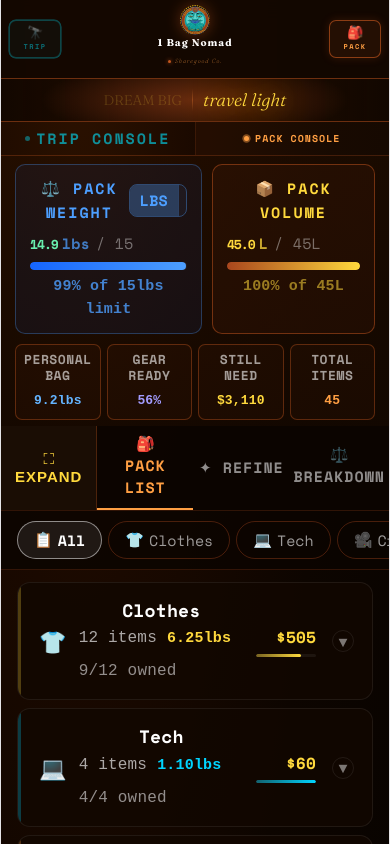
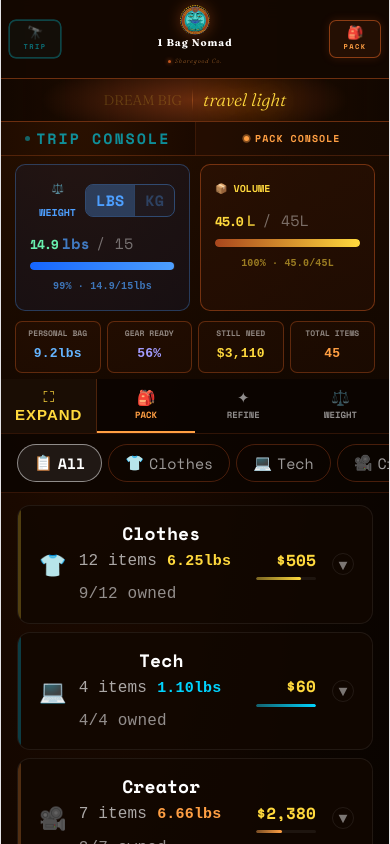
Before and after one commit to mikolangelo2-art/1-Bag-Nomad, a React (Vite) app: page / in a window 390 px wide. Both pictures are taken after a click on the element "PACK CONSOLE". Shown: the top 844 px of the page. Built offline with nearby package versions, Linux system fonts and the light colour scheme.

Commit message:
fix: mobile segment rows compact + pack stats tighter

```diff
--- a/src/App.jsx
+++ b/src/App.jsx
@@ -968,20 +968,20 @@ function SegmentRow({segment,phaseId,phaseColor,intelSnippet,isLast}) {
           <div style={{width:7,height:7,borderRadius:"50%",background:tc,flexShrink:0,boxShadow:open?`0 0 7px ${tc}`:"none"}}/>
           <div style={{flex:1,minWidth:0}}>
             <div style={{display:"flex",alignItems:"center",gap:7,marginBottom:3,flexWrap:"wrap"}}>
-              <span style={{fontSize:15,fontWeight:700,color:"#FFF",fontFamily:"'Space Mono',monospace"}}>{segment.name}</span>
-              <span style={{fontSize:15,color:tc,background:`${tc}16`,border:`1px solid ${tc}33`,borderRadius:10,padding:"1px 7px",letterSpacing:1,fontWeight:700}}>{TI[segment.type]} {segment.type?.toUpperCase()}</span>
+              <span style={{fontSize:12,fontWeight:600,color:"#FFF",fontFamily:"'Space Mono',monospace",overflow:"hidden",textOverflow:"ellipsis",whiteSpace:"nowrap"}}>{segment.name}</span>
+              <span style={{fontSize:9,color:tc,background:`${tc}14`,border:`1px solid ${tc}28`,borderRadius:8,padding:"1px 6px",letterSpacing:0.5,fontWeight:600,whiteSpace:"nowrap",flexShrink:0}}>{segment.type?.toUpperCase()}</span>
               {segment.note&&<span style={{fontSize:15,color:"rgba(255,255,255,0.72)",fontStyle:"italic"}}>{segment.note}</span>}
             </div>
             <div style={{display:"flex",gap:9,fontSize:15,alignItems:"center",flexWrap:"wrap"}}>
-              <span style={{color:"rgba(255,255,255,0.88)",fontWeight:700,fontFamily:"'Space Mono',monospace"}}>{fD(segment.arrival)} → {fD(segment.departure)}</span>
-              <span style={{color:tc,fontWeight:900,fontSize:15}}>🌙 {segment.nights}n</span>
+              <span style={{color:"rgba(255,255,255,0.75)",fontWeight:500,fontFamily:"'Space Mono',monospace",fontSize:11}}>{fD(segment.arrival)} → {fD(segment.departure)}</span>
+              <span style={{color:tc,fontWeight:700,fontSize:11,whiteSpace:"nowrap"}}>🌙 {segment.nights}n</span>
               {segment.diveCount>0&&<span style={{color:"#00E5FF",fontSize:15}}>🤿 {segment.diveCount}</span>}
             </div>
           </div>
           <div style={{display:"flex",flexDirection:"column",alignItems:"flex-end",gap:5,flexShrink:0}}>
             <ProgDots phaseId={phaseId} segment={segment} intelSnippet={intelSnippet}/>
-            <div style={{fontSize:15,fontWeight:900,color:"#FFD93D",fontFamily:"'Space Mono',monospace"}}>{fmt(segment.budget)}</div>
-            <div style={{fontSize:15.5,color:"rgba(255,255,255,0.68)",fontFamily:"monospace"}}>{fmt(Math.round(segment.budget/Math.max(segment.nights,1)))}/night</div>
+            <div style={{fontSize:12,fontWeight:700,color:"#FFD93D",fontFamily:"'Space Mono',monospace"}}>{fmt(segment.budget)}</div>
+            <div style={{fontSize:10,color:"rgba(255,255,255,0.45)",fontFamily:"monospace"}}>{fmt(Math.round(segment.budget/Math.max(segment.nights,1)))}/n</div>
           </div>
           <div style={{width:18,height:18,borderRadius:"50%",border:`1px solid rgba(255,255,255,${open?"0.28":"0.18"})`,display:"flex",alignItems:"center",justifyContent:"center",flexShrink:0,marginLeft:4}}>
             <span style={{fontSize:15,color:open?"#00E5FF":"rgba(255,255,255,0.75)",display:"inline-block",transform:open?"rotate(180deg)":"none",transition:"transform 0.2s"}}>▼</span>
@@ -1527,7 +1527,7 @@ function PackConsole({tripData,onExpedition,isFullscreen,setFullscreen}) {
           {/* Weight hero */}
           <div style={{background:"rgba(21,101,255,0.07)",border:"1px solid rgba(77,159,255,0.3)",borderRadius:10,padding:"12px 14px"}}>
             <div style={{display:"flex",alignItems:"center",justifyContent:"space-between",marginBottom:8}}>
-              <div style={{fontSize:15,fontWeight:700,color:"#4D9FFF",letterSpacing:2,fontFamily:"'Space Mono',monospace"}}>⚖️ PACK WEIGHT</div>
+              <div style={{fontSize:isMobile?10:13,fontWeight:700,color:"#4D9FFF",letterSpacing:isMobile?0:1,fontFamily:"'Space Mono',monospace"}}>⚖️ WEIGHT</div>
               <div onClick={()=>setUnit(u=>u==="lbs"?"kg":"lbs")} style={{display:"flex",borderRadius:8,border:"1px solid rgba(77,159,255,0.4)",overflow:"hidden",cursor:"pointer"}}>
                 {["lbs","kg"].map(u=><div key={u} style={{padding:"4px 10px",fontSize:15,fontWeight:700,background:unit===u?"rgba(77,159,255,0.3)":"rgba(77,159,255,0.05)",color:unit===u?"#4D9FFF":"rgba(77,159,255,0.3)",borderLeft:u==="kg"?"1px solid rgba(77,159,255,0.3)":"none"}}>{u.toUpperCase()}</div>)}
               </div>
@@ -1540,7 +1540,7 @@ function PackConsole({tripData,onExpedition,isFullscreen,setFullscreen}) {
             <div style={{height:8,background:"rgba(255,255,255,0.06)",borderRadius:4,overflow:"hidden",marginBottom:5}}>
               <div style={{height:"100%",width:Math.min((bpW/wLim)*100,100)+"%",background:`linear-gradient(90deg,#1565FF,${(bpW*wM)>wLim?"#FF6B6B":"#4D9FFF"})`,borderRadius:4,transition:"width 0.4s ease"}}/>
             </div>
-            <div style={{fontSize:15,color:"rgba(77,159,255,0.8)",fontFamily:"monospace",fontWeight:700}}>{Math.round((bpW/wLim)*100)}% of {wLim}{unit} limit</div>
+            <div style={{fontSize:isMobile?10:13,color:"rgba(77,159,255,0.7)",fontFamily:"monospace",fontWeight:600}}>{Math.round((bpW/wLim)*100)}% · {(bpW*wM).toFixed(1)}/{wLim}{unit}</div>
           </div>
           {/* Volume hero */}
           {(()=>{
@@ -1550,7 +1550,7 @@ function PackConsole({tripData,onExpedition,isFullscreen,setFullscreen}) {
             const dV=Math.min(bpV,VL),vPct=Math.min((bpV/VL)*100,100);
             return(<div style={{background:"rgba(169,70,29,0.08)",border:"1px solid rgba(196,87,30,0.5)",borderRadius:10,padding:"12px 14px"}}>
               <div style={{display:"flex",alignItems:"center",justifyContent:"space-between",marginBottom:8}}>
-                <div style={{fontSize:15,fontWeight:700,color:"#FFD93D",letterSpacing:2,fontFamily:"'Space Mono',monospace"}}>📦 PACK VOLUME</div>
+                <div style={{fontSize:isMobile?10:13,fontWeight:700,color:"#FFD93D",letterSpacing:isMobile?0:1,fontFamily:"'Space Mono',monospace"}}>📦 VOLUME</div>
                 {incomplete&&<div style={{padding:"3px 8px",borderRadius:8,border:"1px solid rgba(255,159,67,0.4)",background:"rgba(255,159,67,0.1)",color:"#FF9F43",fontSize:15,fontFamily:"monospace",fontWeight:700}}>⚠ PARTIAL</div>}
               </div>
               <div style={{display:"flex",alignItems:"baseline",gap:4,marginBottom:7}}>
@@ -1561,7 +1561,7 @@ function PackConsole({tripData,onExpedition,isFullscreen,setFullscreen}) {
               <div style={{height:8,background:"rgba(255,255,255,0.06)",borderRadius:4,overflow:"hidden",marginBottom:5}}>
                 <div style={{height:"100%",width:vPct+"%",background:"linear-gradient(90deg,#A9461D,#FFD93D)",borderRadius:4,transition:"width 0.4s ease"}}/>
               </div>
-              {incomplete?<div style={{fontSize:15,color:"rgba(255,159,67,0.7)",fontFamily:"monospace",fontWeight:700}}>⚠ {zeroV} items missing volume data</div>:<div style={{fontSize:15,color:"rgba(255,217,61,0.55)",fontFamily:"monospace",fontWeight:700}}>{Math.round(vPct)}% of 45L</div>}
+              {incomplete?<div style={{fontSize:isMobile?10:13,color:"rgba(255,159,67,0.7)",fontFamily:"monospace",fontWeight:600}}>⚠ {zeroV} missing</div>:<div style={{fontSize:isMobile?10:13,color:"rgba(255,217,61,0.55)",fontFamily:"monospace",fontWeight:600}}>{Math.round(vPct)}% · {dV.toFixed(1)}/45L</div>}
             </div>);
           })()}
         </div>
@@ -1569,8 +1569,8 @@ function PackConsole({tripData,onExpedition,isFullscreen,setFullscreen}) {
         <div style={{display:"grid",gridTemplateColumns:"repeat(4,1fr)",gap:6}}>
           {[{label:"PERSONAL BAG",value:(gbW*wM).toFixed(1)+unit,color:"#64B4FF"},{label:"GEAR READY",value:gearPct+"%",color:"#A29BFE"},{label:"STILL NEED",value:"$"+Math.round(neededCost).toLocaleString(),color:"#FFD93D"},{label:"TOTAL ITEMS",value:items.length,color:"#FF9F43"}].map(s=>(
             <div key={s.label} style={{background:"rgba(169,70,29,0.06)",border:"1px solid rgba(196,87,30,0.4)",borderRadius:7,padding:"7px 8px",textAlign:"center"}}>
-              <div style={{fontSize:isMobile?13:15,fontWeight:700,color:"rgba(255,255,255,0.6)",letterSpacing:0.5,marginBottom:5,fontFamily:"'Space Mono',monospace",lineHeight:1.2}}>{s.label}</div>
-              <div style={{fontSize:isMobile?13:20,fontWeight:900,color:s.color,fontFamily:"monospace"}}>{s.value}</div>
+              <div style={{fontSize:isMobile?8:12,fontWeight:600,color:"rgba(255,255,255,0.5)",letterSpacing:0,marginBottom:3,fontFamily:"'Space Mono',monospace",lineHeight:1.2}}>{s.label}</div>
+              <div style={{fontSize:isMobile?13:20,fontWeight:700,color:s.color,fontFamily:"monospace"}}>{s.value}</div>
             </div>
           ))}
         </div>
@@ -1581,10 +1581,10 @@ function PackConsole({tripData,onExpedition,isFullscreen,setFullscreen}) {
           <span style={{fontSize:15,lineHeight:1}}>{isFullscreen?"⊡":"⛶"}</span>
           <span style={{fontSize:15,letterSpacing:1,fontWeight:700,whiteSpace:"nowrap"}}>{isFullscreen?"EXIT":"EXPAND"}</span>
         </button>
-        {[{id:"pack",label:"PACK LIST",emoji:"🎒"},{id:"refine",label:"✦ REFINE",emoji:""},{id:"weight",label:"BREAKDOWN",emoji:"⚖️"}].map(t=>(
+        {[{id:"pack",label:isMobile?"PACK":"PACK LIST",emoji:"🎒"},{id:"refine",label:"REFINE",emoji:"✦"},{id:"weight",label:isMobile?"WEIGHT":"BREAKDOWN",emoji:"⚖️"}].map(t=>(
           <button key={t.id} onClick={()=>setPackTab(t.id)} style={{flex:1,display:"flex",flexDirection:"column",alignItems:"center",justifyContent:"center",gap:3,padding:"10px 4px",background:"none",border:"none",borderBottom:packTab===t.id?"2px solid #FF9F43":"2px solid transparent",color:packTab===t.id?"#FF9F43":"rgba(255,255,255,0.55)",cursor:"pointer",fontFamily:"'Space Mono',monospace",position:"relative"}}>
             {t.emoji&&<span style={{fontSize:15,lineHeight:1}}>{t.emoji}</span>}
-            <span style={{fontSize:15,letterSpacing:1,fontWeight:700}}>{t.label}</span>
+            <span style={{fontSize:isMobile?9:13,letterSpacing:isMobile?0:1,fontWeight:700,whiteSpace:"nowrap"}}>{t.label}</span>
             {t.id==="refine"&&suggestions.length>0&&<div style={{position:"absolute",top:6,right:"20%",width:7,height:7,borderRadius:"50%",background:"#4D9FFF",boxShadow:"0 0 8px #4D9FFF"}}/>}
           </button>
         ))}
```
